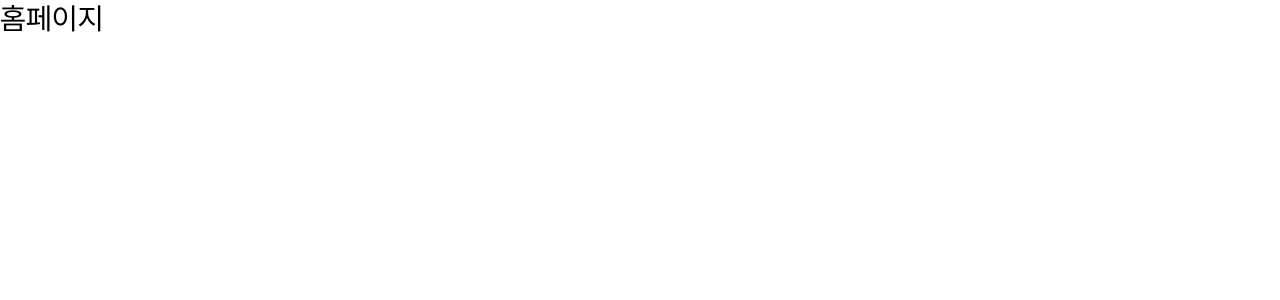
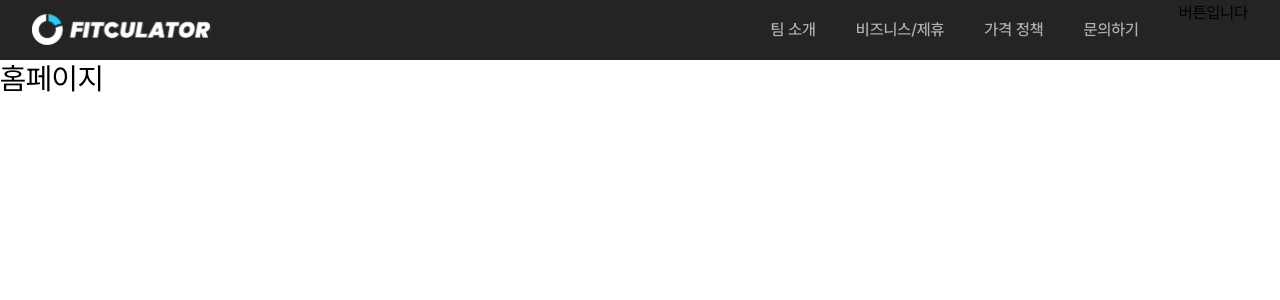
Before and after one commit to YSP97/Team1_FE_B2C, a Next.js app: page / in a window 1280 px wide. Shown: the top 300 px of the page. Built offline with nearby package versions, Linux system fonts and the light colour scheme.

Commit message:
[Feat] Header 제작 - logo 이미지 public 폴더에 추가 - navigation 리스트 생성 - 모바일 화면 메뉴 생성 - 헤더 제작 - 공통 헤더 적용용

```diff
--- /dev/null
+++ b/src/components/Header/Header.tsx
@@ -0,0 +1,39 @@
+  import Link from 'next/link';
+  import NavLinks from './NavLinks';
+  import MobileMenu from './MobileMenu';
+  import Button from '../Button';
+  import Image from 'next/image';
+
+export default function Header() {
+  return (
+    <header className="bg-bg-primary h-[48px] md:h-[60px] px-6 md:px-8 flex justify-between items-center">
+      {/* 로고 */}
+      <h1
+        aria-label="핏큘레이터 메인 페이지로 이동"
+        className="h-[24px] md:h-[32px]">
+        <Link href="/">
+          <Image
+            src="/assets/logo.svg"
+            alt="핏큘레이터 로고 이미지"
+            width={232}
+            height={24}
+            className="h-full w-full md:h-[32px]"
+          />
+        </Link>
+      </h1>
+
+      {/* 데스크톱 네비게이션 */}
+      <div className="hidden md:flex gap-3 lg:gap-10 flex-wrap">
+        <nav className="text-gray-100 text-base">
+          <NavLinks />
+        </nav>
+        <Button />
+      </div>
+
+      {/* 모바일 햄버거 버튼 */}
+      <div className="md:hidden flex items-center h-full">
+        <MobileMenu />
+      </div>
+    </header>
+  );
+}
--- /dev/null
+++ b/src/components/Header/MobileMenu.tsx
@@ -0,0 +1,47 @@
+import { useState } from 'react';
+import NavLinks from './NavLinks';
+import Button from '../Button';
+
+export default function MobileMenu() {
+  const [isOpen, setIsOpen] = useState<boolean>(false);
+
+  // 메뉴 (열기/닫기) 이벤트 핸들러
+  const handleClick = () => {
+    setIsOpen(!isOpen);
+  };
+
+  return (
+    <>
+      {/* 모바일 햄버거 버튼 */}
+      <button onClick={handleClick} className="relative z-50">
+        <svg className="w-6 h-6 bg-white">
+          <use href="#menu" />
+        </svg>
+      </button>
+
+      {isOpen && (
+        <div className="fixed inset-0 bg-black/50 z-40" onClick={handleClick} />
+      )}
+
+      {/* 모바일 사이드바 메뉴 */}
+      <div
+        className={`fixed top-0 right-0 h-full w-3/5 bg-bg-secondary z-50 transform ${
+          isOpen ? 'translate-x-0' : 'translate-x-full'
+        } transition-transform duration-300 ease-in-out`}>
+        {/* 닫기 버튼 */}
+        <button className="absolute top-3 right-4" onClick={handleClick}>
+          <svg className="w-6 h-6 bg-white">
+            <use href="#cancel" />
+          </svg>
+        </button>
+
+        <div className="flex-col mt-16 pl-6">
+          <nav className="text-gray-100 mb-10">
+            <NavLinks onClick={() => setIsOpen(false)} />
+          </nav>
+          <Button />
+        </div>
+      </div>
+    </>
+  );
+}
--- /dev/null
+++ b/src/components/Header/NavLinks.tsx
@@ -0,0 +1,28 @@
+import Link from 'next/link';
+import navigation from './navigation';
+
+export default function NavLinks({ onClick }: { onClick?: () => void }) {
+  return (
+    <ul className="flex flex-col md:flex-row gap-10 font-medium">
+      {navigation.map((item, index) => (
+        <li
+          key={index}
+          className="py-3 md:py-[17px] hover:text-primary transition-all duration-200 md:hover:shadow-[0px_2px_0px_0px] hover:shadow-primary hover:font-bold">
+          {item.external ? (
+            <a
+              href={item.href}
+              target="_blank"
+              rel="noopener noreferrer"
+              onClick={onClick}>
+              {item.label}
+            </a>
+          ) : (
+            <Link href={item.href} onClick={onClick} >
+              {item.label}
+            </Link>
+          )}
+        </li>
+      ))}
+    </ul>
+  );
+}
--- /dev/null
+++ b/src/components/Header/navigation.ts
@@ -0,0 +1,14 @@
+export interface Nav {
+  label: '팀 소개' | '비즈니스/제휴' | '가격 정책' | '문의하기';
+  href: '/about-us' | '/pricing' | '/support' | `https://${string}`;
+  external?: boolean;
+}
+
+const navigation: Nav[] = [
+  { label: '팀 소개', href: '/about-us' },
+  { label: '비즈니스/제휴', href: 'https://github.com/YSP97', external: true },
+  { label: '가격 정책', href: '/pricing' },
+  { label: '문의하기', href: '/support' },
+];
+
+export default navigation;
--- a/src/pages/_app.tsx
+++ b/src/pages/_app.tsx
@@ -1,6 +1,7 @@
 import '@/styles/globals.css';
 import localFont from 'next/font/local';
 import type { AppProps } from 'next/app';
+import Header from '@/components/Header/Header';
 
 const pretendard = localFont({
   src: '../fonts/PretendardVariable.woff2',
@@ -12,6 +13,7 @@ const pretendard = localFont({
 export default function App({ Component, pageProps }: AppProps) {
   return (
     <main className={`${pretendard.variable} font-pretendard`}>
+      <Header />
       <Component {...pageProps} />
     </main>
   );
```
Also changed, not shown: public/assets/logo.svg (added).
